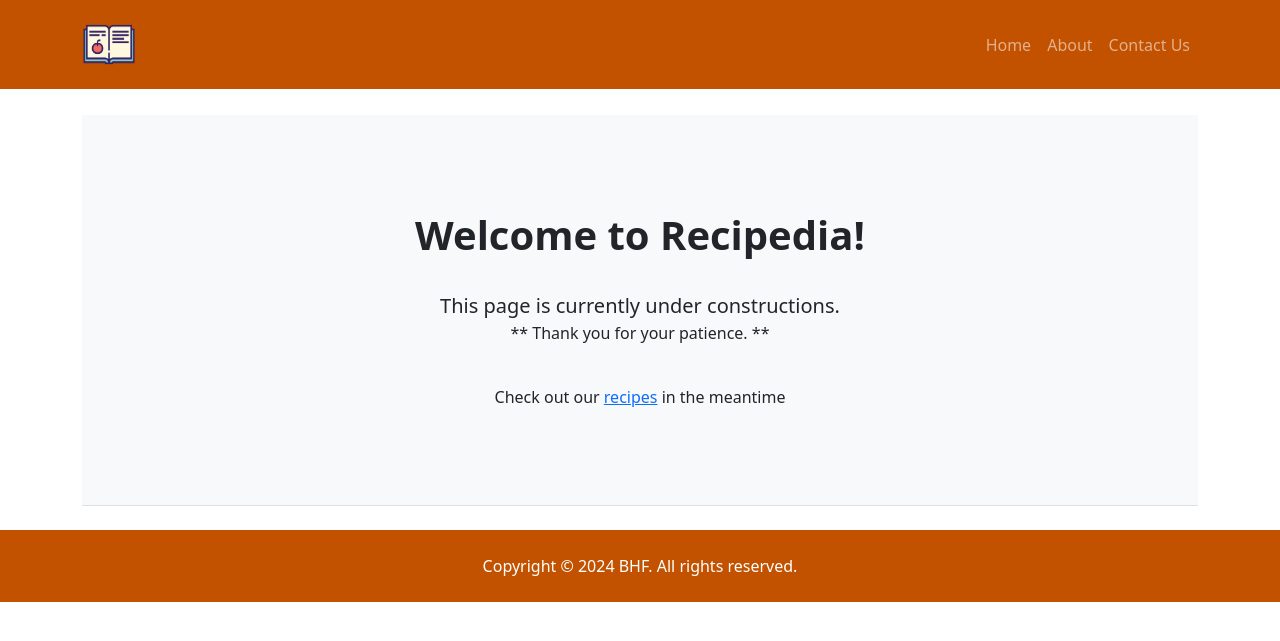
After one commit to fraagu10/django-recipebook-app, a Django app: template recipebook/templates/recipe_list/home.html in a window 1280 px wide. The commit adds this page. Shown: the top 641 px of the page. Run offline with Django 3.2, Linux system fonts and the light colour scheme; the template is opened without the code that fills it, so the values that code supplies are empty.

Commit message:
restructured layout

```diff
--- a/recipebook/templates/recipe_list/base.html
+++ b/recipebook/templates/recipe_list/base.html
@@ -1,7 +1,5 @@
 {% load static %}
-
 <!DOCTYPE html>
-
 <html lang="en">
   <head>
     <meta charset="UTF-8">
@@ -13,7 +11,6 @@
   </head>
 
   <body>
-
     <!-- Navbar-->
     <nav class="navbar navbar-expand-lg navbar-dark">
         <div class="container">
@@ -31,25 +28,13 @@
         </div>
     </nav>
 
-    <!-- Page header -->
-    <header class="py-5 bg-light border-bottom mb-4">
-        <div class="container">
-            <div class="text-center my-5">
-            <h1 class="fw-bolder">Welcome to Recipedia!</h1><br>
-            <p class="lead mb-0">** This page is currently under constructions. Thank you for your patience. **</p>
-            </div>
-        </div>
-    </header>
-
-    <main class="container">
+    <main class="container" style="margin-top: 2%;">
         {% block content %}
         {% endblock %}
     </main>
 
     <footer class="py-4">
-        <div class="container">
-            <p class="m-0 text-center text-white">Copyright &copy; 2024 BHF. All rights reserved.</p>
-        </div>
+        <p class="m-0 text-center text-white">Copyright &copy; 2024 BHF. All rights reserved.</p>
     </footer>
 
     <script src="https://cdn.jsdelivr.net/npm/bootstrap@5.3.3/dist/js/bootstrap.bundle.min.js" integrity="sha384-YvpcrYf0tY3lHB60NNkmXc5s9fDVZLESaAA55NDzOxhy9GkcIdslK1eN7N6jIeHz" crossorigin="anonymous"></script>
--- /dev/null
+++ b/recipebook/templates/recipe_list/home.html
@@ -0,0 +1,15 @@
+{% extends 'recipe_list/base.html' %}
+
+{% block content %}
+    <!-- Page header -->
+    <header class="py-5 bg-light border-bottom mb-4">
+        <div class="container">
+            <div class="text-center my-5">
+                <h1 class="fw-bolder">Welcome to Recipedia!</h1><br>
+                <p class="lead mb-0">This page is currently under constructions.</p>
+                <p>** Thank you for your patience. **</p><br>
+                <p>Check out our <a href="/recipes">recipes</a> in the meantime</p>
+            </div>
+        </div>
+    </header>
+{% endblock %}
--- a/recipebook/urls.py
+++ b/recipebook/urls.py
@@ -3,6 +3,7 @@ from . import views
 
 
 urlpatterns = [
-    path('', views.recipe_list, name='recipe_list'),
+    path('', views.recipedia_home, name='home'),
+    path('recipes', views.recipe_list, name='recipe_list'),
     path('recipe/<int:pk>/', views.recipe_detail, name='recipe_detail'),
 ]
--- a/recipebook/views.py
+++ b/recipebook/views.py
@@ -9,3 +9,6 @@ def recipe_list(request):
 def recipe_detail(request, pk):
     recipe = get_object_or_404(Recipe, pk=pk)
     return render(request, 'recipe_list/recipe_detail.html', {'recipe': recipe})
+
+def recipedia_home(request):
+    return render(request, "recipe_list/home.html", {})
```
Also changed, not shown: recipebook/templates/recipe_list/recipe_list.html (+6 -4 lines).
